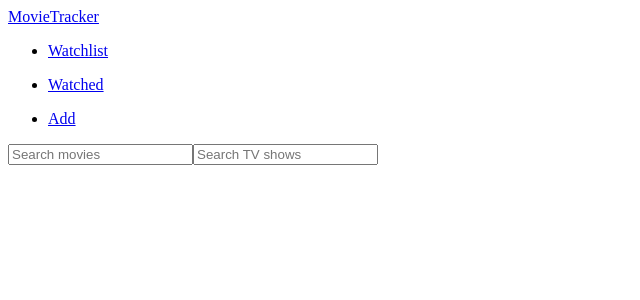
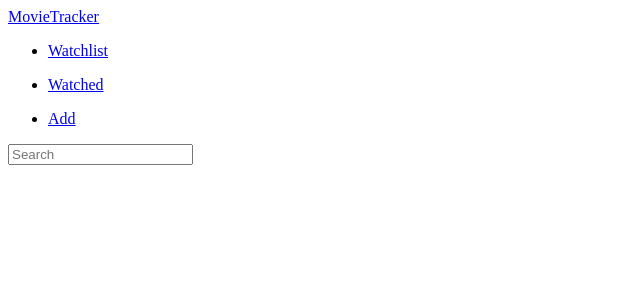
Before and after one commit to nicktran12/Watchlist, a React (Create React App) app: page / in a window 1280 px wide. Shown: the top 300 px of the page, without its empty margins (0-640 px from the left). Built offline with nearby package versions, Linux system fonts and the light colour scheme.

Commit message:
movie show toggle

```diff
--- a/src/components/Add.js
+++ b/src/components/Add.js
@@ -3,17 +3,26 @@ import {MovieCard} from "./MovieCard";
 import {TVCard} from "./TVCard";
 
 export const Add = () => {
-  const [query1, setQuery1] = useState("");
+  const [query, setQuery] = useState("");
+  const [show, setShow] = useState(false);
+
   const [results1, setResults1] = useState([]);
-  const [query2, setQuery2] = useState("");
   const [results2, setResults2] = useState([]);
 
-  const onChange1 = e1 => {
-    e1.preventDefault();
+  const onChange = e => {
+    e.preventDefault();
 
-    setQuery1(e1.target.value);
+    setQuery(e.target.value);
+    if (e.target.value.length > 0)
+      setShow(true)
+    else
+      setShow(false)
+  }
 
-    fetch(`https://api.themoviedb.org/3/search/movie?api_key=${process.env.REACT_APP_TMDB_KEY}&language=en-US&page=1&include_adult=false&query=${e1.target.value}`)
+  const movieChange = e => {
+    setResults2([]);
+
+    fetch(`https://api.themoviedb.org/3/search/movie?api_key=${process.env.REACT_APP_TMDB_KEY}&language=en-US&page=1&include_adult=false&query=${query}`)
     .then(res => res.json()
     .then(data => {
       if (!data.errors) {
@@ -24,12 +33,10 @@ export const Add = () => {
     }));
   }
 
-  const onChange2 = e2 => {
-    e2.preventDefault();
+  const tvChange = e => {
+    setResults1([]);
 
-    setQuery2(e2.target.value);
-
-    fetch(`https://api.themoviedb.org/3/search/tv?api_key=${process.env.REACT_APP_TMDB_KEY}&language=en-US&page=1&include_adult=false&query=${e2.target.value}`)
+    fetch(`https://api.themoviedb.org/3/search/tv?api_key=${process.env.REACT_APP_TMDB_KEY}&language=en-US&page=1&include_adult=false&query=${query}`)
     .then(res => res.json()
     .then(data => {
       if (!data.errors) {
@@ -46,16 +53,21 @@ export const Add = () => {
         <div className="add-content">
           <div className="input-wrapper">
             <input type="text"
-            placeholder="Search movies"
-            value={query1}
-            onChange={onChange1}
+            placeholder="Search"
+            value={query}
+            onChange={onChange}
             />
 
-            <input type="text"
-            placeholder="Search TV shows"
-            value={query2}
-            onChange={onChange2}
-            />
+            {show &&
+              <button className="btn" onClick={() => {movieChange();}}>
+                Movies
+              </button>
+            }
+            {show &&
+              <button className="btn" onClick={() => {tvChange();}}>
+                TV shows
+              </button>
+            }
           </div>
 
           {results1.length > 0 && (
```
